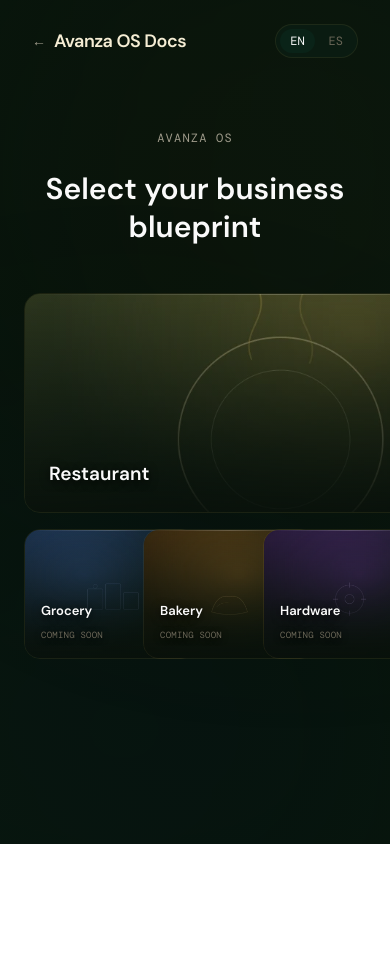
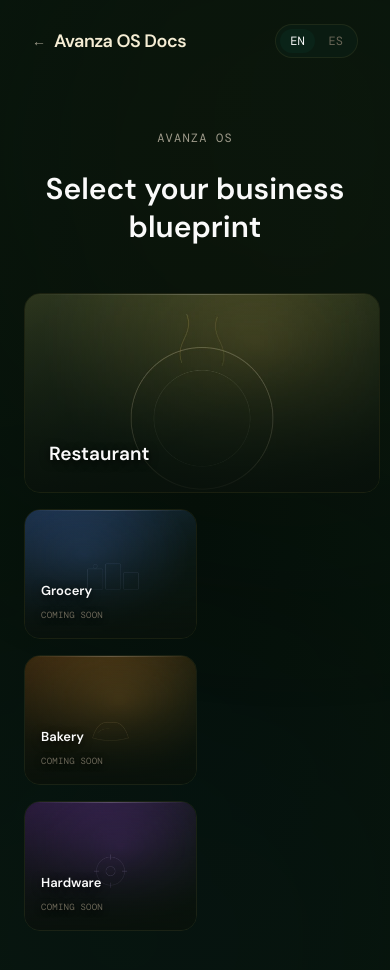
Before and after one commit to avanzatech/avanza-docs, a React (Vite) app: page /docs/1/os/pick in a window 390 px wide. Shown: the top 970 px of the page. Before the commit the page ends 844 px from the top, so only its background shows below. Built offline with nearby package versions, Linux system fonts and the light colour scheme; the HTML template or start-up script is replaced by a standard one.

Commit message:
stack blueprint cards vertically on mobile

```diff
--- a/src/pages/BlueprintPicker.tsx
+++ b/src/pages/BlueprintPicker.tsx
@@ -60,7 +60,7 @@ function BlueprintCard({
       onClick={onSelect}
       style={{ rotateX, rotateY, transformPerspective: 900 }}
       className={`group relative flex ${
-        featured ? "aspect-[21/9] min-h-[220px]" : "aspect-[4/3] min-h-[130px]"
+        featured ? "aspect-[16/9] min-h-[200px] sm:aspect-[21/9]" : "aspect-[4/3] min-h-[130px]"
       } flex-col justify-end overflow-hidden rounded-2xl border border-brd text-left transition-[border-color,box-shadow] duration-300 hover:border-white/10`}
     >
       <div
@@ -142,7 +142,7 @@ export default function BlueprintPicker() {
             <BlueprintCard b={blueprints[0]} lang={lang} t={t} onSelect={() => select(blueprints[0])} featured />
           </motion.div>
 
-          <div className="grid grid-cols-3 gap-4">
+          <div className="grid grid-cols-1 gap-4 sm:grid-cols-3">
             {blueprints.slice(1).map((b, i) => (
               <motion.div
                 key={b.id}
```
